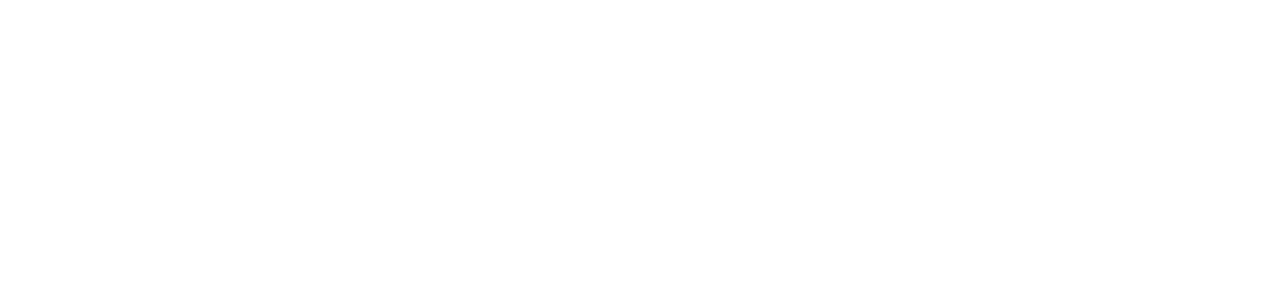
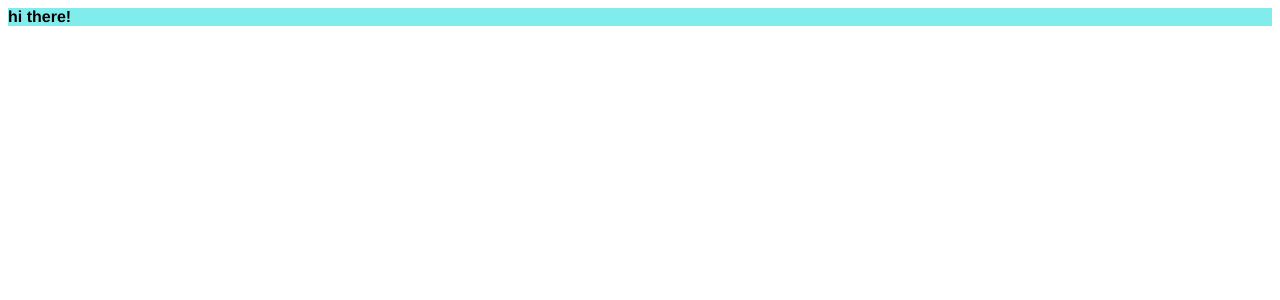
Before and after one commit to adrianosela/tagatree, a React (Create React App) app in the folder app/: page /login in a window 1280 px wide. Shown: the top 300 px of the page. Built offline with nearby package versions, Linux system fonts and the light colour scheme.

Commit message:
some more changes

```diff
--- a/app/src/pages/Navigator.js
+++ b/app/src/pages/Navigator.js
@@ -1,13 +1,32 @@
 import React from 'react'
-import { BrowserRouter, Switch, Route } from 'react-router-dom';
+import { BrowserRouter, Switch, Route, Redirect } from 'react-router-dom';
 
 import Home from './home/Home';
+import Login from './login/Login';
+
 export default class Navigator extends React.Component{
+    constructor() {
+        super();
+        this.state = {
+            authenticated: false,
+        };
+    }
+
     render() {
+	const { authenticated } = this.state;
+
         return(
             <BrowserRouter>
                 <Switch>
-                    <Route exact path="/" component={Home}/>
+		<Route exact path="/" render={() => (
+			authenticated ? (
+				<Redirect to="/home" />
+			) : (
+				<Redirect to="/login" />
+			)
+		)}/>
+                    <Route exact path="/home" component={Home}/>
+                    <Route exact path="/login" component={Login}/>
                 </Switch>
             </BrowserRouter>
         );
--- a/app/src/pages/home/Home.js
+++ b/app/src/pages/home/Home.js
@@ -3,6 +3,7 @@
 
 export default class Home extends React.Component {
   render() {
+    console.log("got to home");
     return (
       <div className='home-container'>
         <b>hi there!</b>
--- /dev/null
+++ b/app/src/pages/login/Login.js
@@ -0,0 +1,13 @@
+import React from 'react';
+import './Login.scss';
+
+export default class Login extends React.Component {
+  render() {
+    console.log("got to login");
+    return (
+      <div className='login-container'>
+        <b>hi there!</b>
+      </div>
+    );
+  }
+}
--- /dev/null
+++ b/app/src/pages/login/Login.scss
@@ -0,0 +1,11 @@
+$font-stack:    Helvetica, sans-serif;
+$app-color: #81ECEC;
+
+.login-container {
+    font: 100% $font-stack;
+    font-size: 48;
+    max-width: 100vw!important;
+    max-height: 100vh!important;
+    font-color: #000000;
+    background: $app-color;
+}
```
